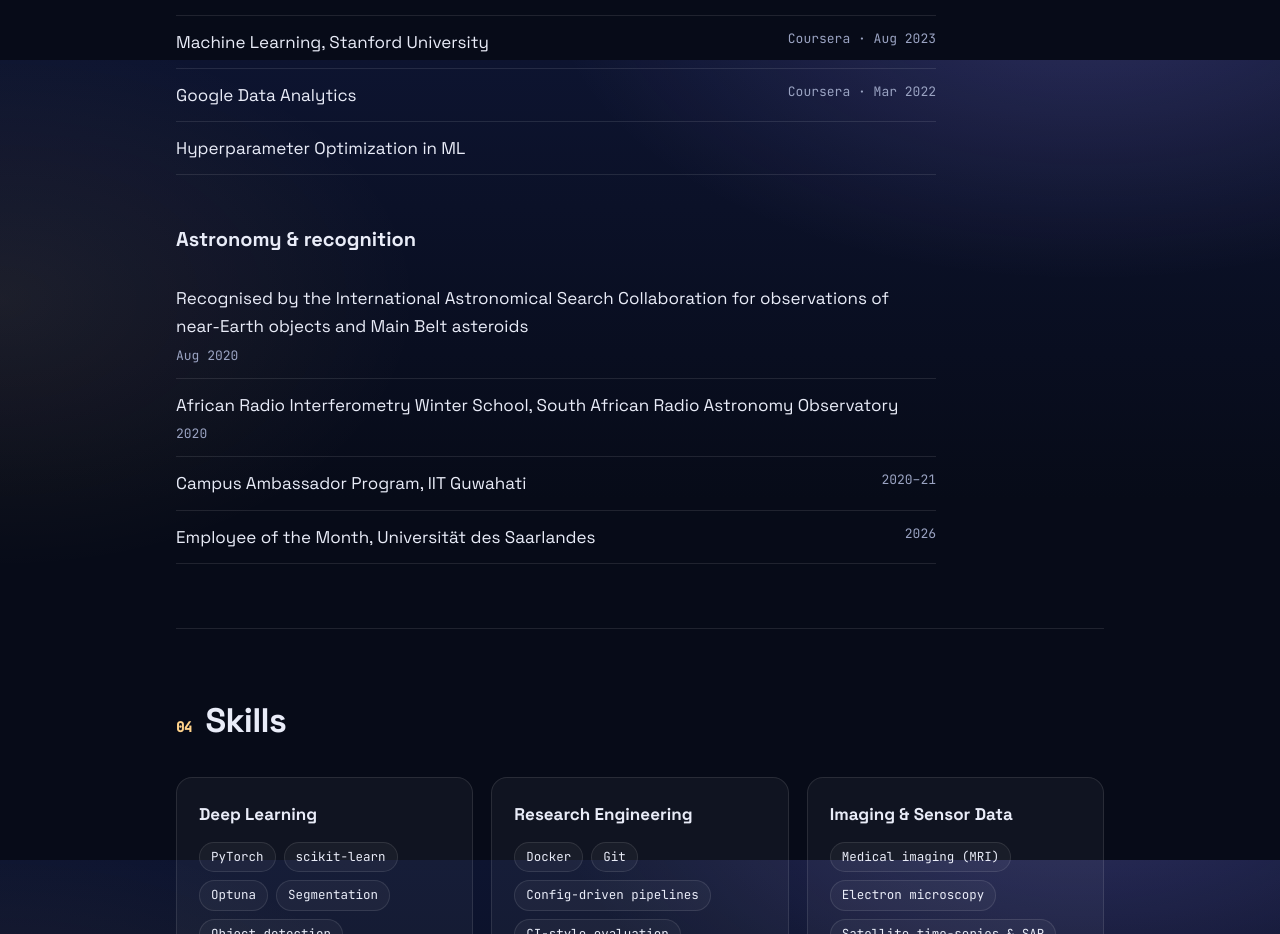
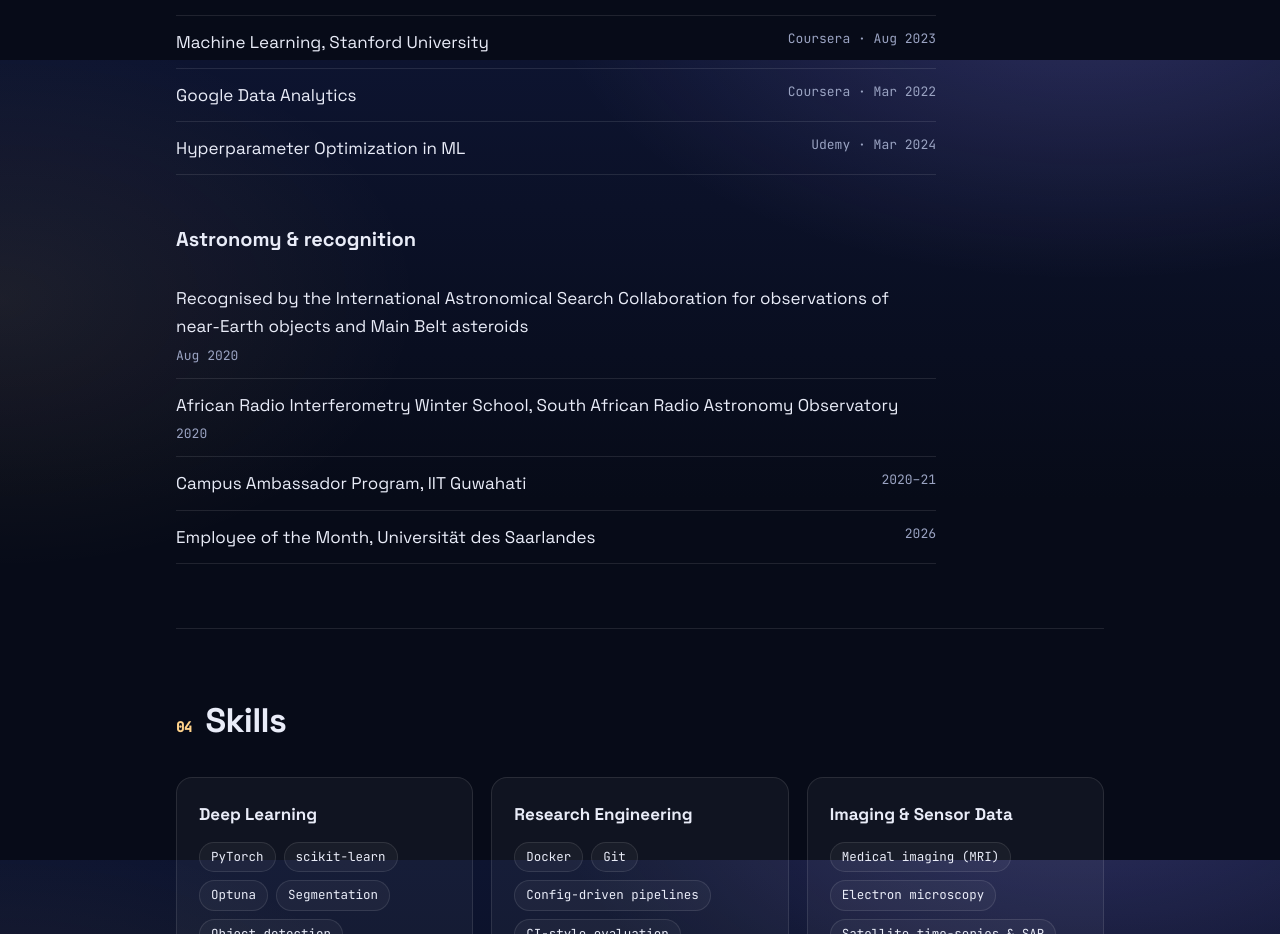
Before and after one commit to AstroK5/AstroK5.github.io, a plain HTML site: page index.html in a window 1280 px wide. Shown: the part 3940-4874 px from the top of the page. Drawn offline with Linux system fonts and the light colour scheme.

Commit message:
Add provider and date for hyperparameter optimization certificate

```diff
--- a/index.html
+++ b/index.html
@@ -170,7 +170,7 @@
       <li>Generative Adversarial Networks <span>Coursera · Feb 2024</span></li>
       <li>Machine Learning, Stanford University <span>Coursera · Aug 2023</span></li>
       <li>Google Data Analytics <span>Coursera · Mar 2022</span></li>
-      <li>Hyperparameter Optimization in ML</li>
+      <li>Hyperparameter Optimization in ML <span>Udemy · Mar 2024</span></li>
     </ul>
 
     <h3 class="sub">Astronomy &amp; recognition</h3>
```
